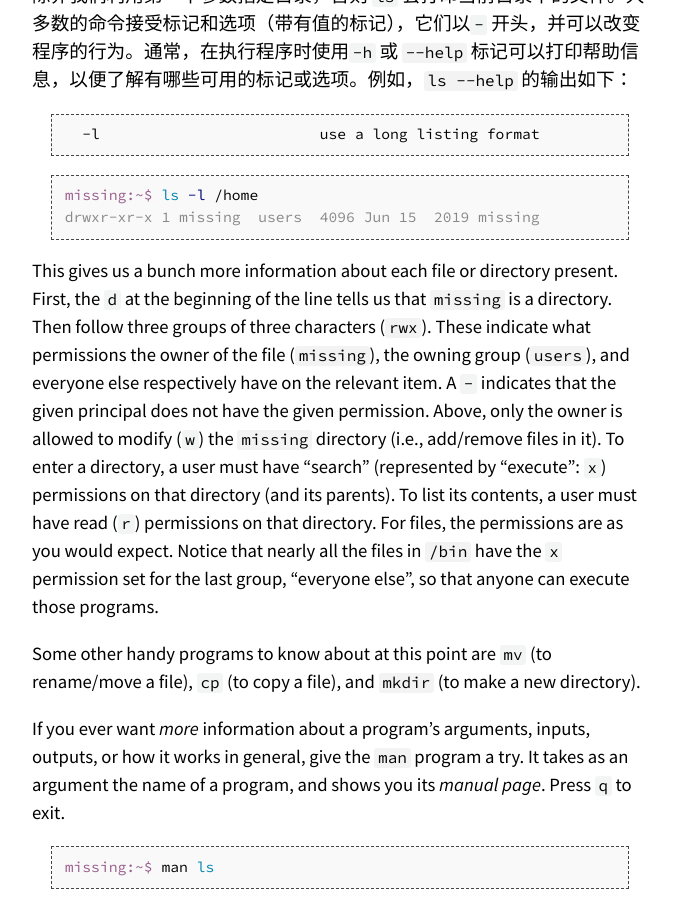
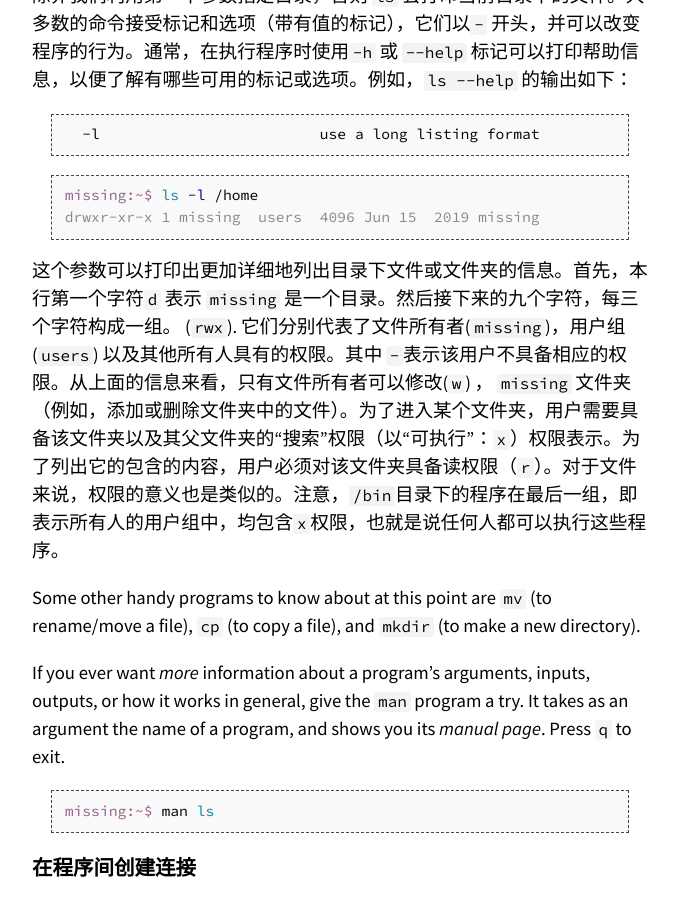
Before and after one commit to missing-semester-cn/missing-semester-cn.github.io, a Jekyll site: the page built from _2020/course-shell.md, in a window 1280 px wide and 900 px high, scrolled down 4419 px. Shown: the whole window, without its empty margins (300-978 px from the left). Built offline with Jekyll 4.4.1, drawn with Linux system fonts in a browser that asks for light colours.

Commit message:
update trans

````diff
--- a/_2020/course-shell.md
+++ b/_2020/course-shell.md
@@ -149,20 +149,11 @@
 drwxr-xr-x 1 missing  users  4096 Jun 15  2019 missing
 ```
 
-This gives us a bunch more information about each file or directory
-present. First, the `d` at the beginning of the line tells us that
-`missing` is a directory. Then follow three groups of three characters
-(`rwx`). These indicate what permissions the owner of the file
-(`missing`), the owning group (`users`), and everyone else respectively
-have on the relevant item. A `-` indicates that the given principal does
-not have the given permission. Above, only the owner is allowed to
-modify (`w`) the `missing` directory (i.e., add/remove files in it). To
-enter a directory, a user must have "search" (represented by "execute":
-`x`) permissions on that directory (and its parents). To list its
-contents, a user must have read (`r`) permissions on that directory. For
-files, the permissions are as you would expect. Notice that nearly all
-the files in `/bin` have the `x` permission set for the last group,
-"everyone else", so that anyone can execute those programs.
+这个参数可以打印出更加详细地列出目录下文件或文件夹的信息。首先，本行第一个字符`d` 表示
+`missing` 是一个目录。然后接下来的九个字符，每三个字符构成一组。
+(`rwx`). 它们分别代表了文件所有者(`missing`)，用户组 (`users`) 以及其他所有人具有的权限。其中 `-`表示该用户不具备相应的权限。从上面的信息来看，只有文件所有者可以修改(`w`) ， `missing` 文件夹 （例如，添加或删除文件夹中的文件）。为了进入某个文件夹，用户需要具备该文件夹以及其父文件夹的“搜索”权限（以“可执行”：`x`）权限表示。为了列出它的包含的内容，用户必须对该文件夹具备读权限（`r`）。对于文件来说，权限的意义也是类似的。注意，`/bin`目录下的程序在最后一组，即表示所有人的用户组中，均包含`x`权限，也就是说任何人都可以执行这些程序。
+
+
 
 Some other handy programs to know about at this point are `mv` (to
 rename/move a file), `cp` (to copy a file), and `mkdir` (to make a new
````
